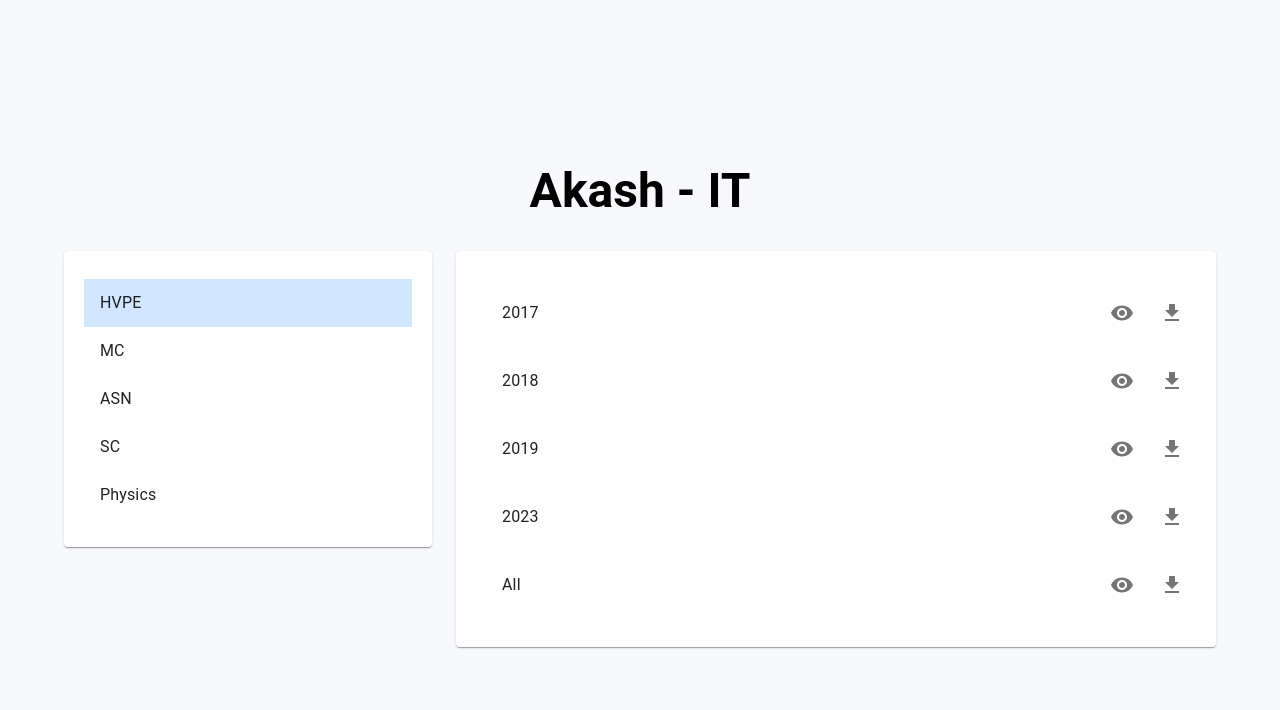
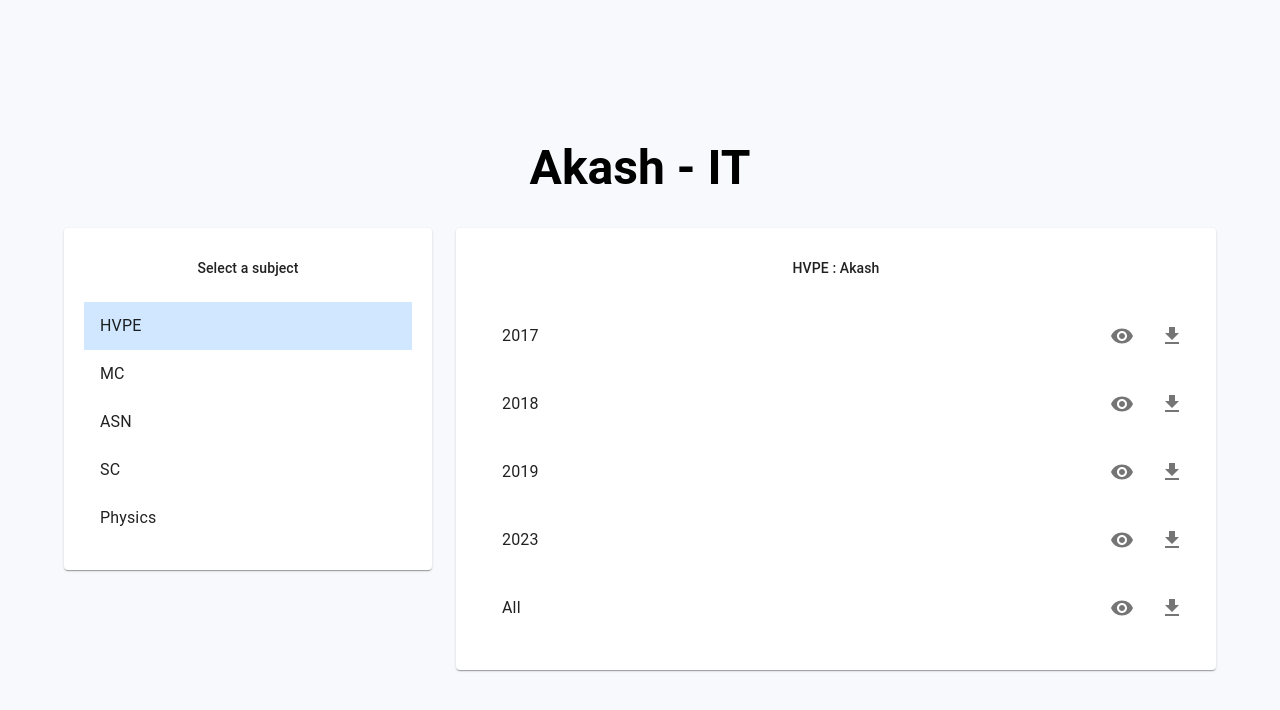
Before and after one commit to DeveshYadav13/Study_Helper, a React (Create React App) app: page / in a window 1280 px wide. Shown: the top 710 px of the page. Built offline with nearby package versions, Linux system fonts and the light colour scheme.

Commit message:
added headings above bars

```diff
--- a/src/pages/HomePage.js
+++ b/src/pages/HomePage.js
@@ -16,11 +16,17 @@ const HomePage = () => {
         <Grid container spacing={3}>
           <Grid item xs={12} md={4}>
             <Paper style={{ padding: '20px' }}>
+            <Typography variant="subtitle2" gutterBottom style={{ textAlign: 'center', padding: '10px' }}>
+                Select a subject
+              </Typography>
               <Sidebar subjects={subjects} selectedSubject={selectedSubject} onSelectSubject={setSelectedSubject} />
             </Paper>
           </Grid>
           <Grid item xs={12} md={8}>
             <Paper style={{ padding: '20px' }}>
+            <Typography variant="subtitle2" gutterBottom style={{ textAlign: 'center', padding: '10px' }}>
+                {selectedSubject.name} : Akash
+              </Typography>
               <PDFList materials={selectedSubject.materials} />
             </Paper>
           </Grid>
```
Also changed, not shown: src/components/PDFList.js (line endings or trailing spaces), src/components/Sidebar.js (line endings or trailing spaces).
